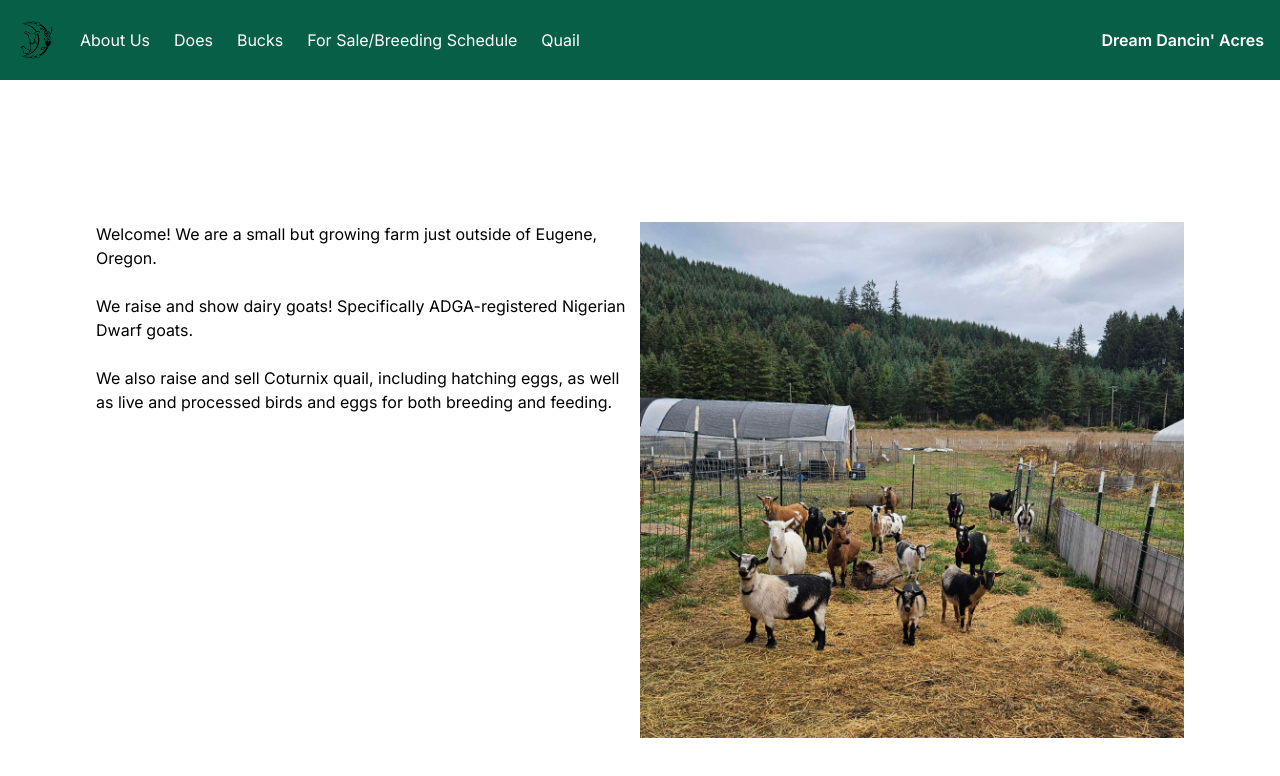
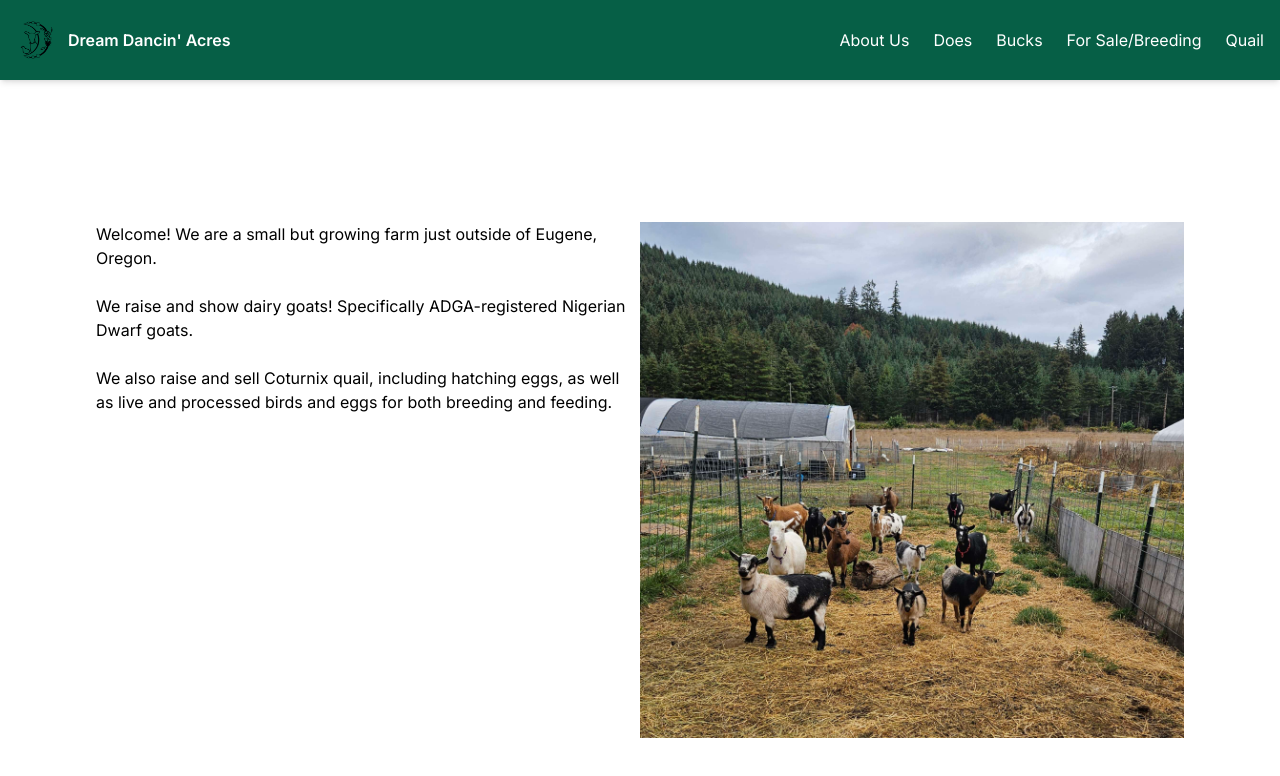
Before and after one commit to shawnaldridge/dreamdancin, a Next.js app: page / in a window 1280 px wide. Shown: the top 776 px of the page. Built offline with nearby package versions, Linux system fonts and the light colour scheme.

Commit message:
responsive menu

```diff
--- a/app/components/navigation/navbar/index.tsx
+++ b/app/components/navigation/navbar/index.tsx
@@ -1,59 +1,128 @@
-import React from "react";
+import React, { useState } from "react";
 import Link from "next/link";
 import Image from 'next/image'
 // import Logo from "./Logo";
 // import Button from "./Button";
 
 const Navbar = () => {
+  const [isMenuOpen, setIsMenuOpen] = useState(false);
+
   return (
     <>
-      <div className="w-full h-20 bg-emerald-800 sticky top-0">
-        <div className="container mx-auto px-4 h-full">
+      <div className="w-full bg-emerald-800 sticky top-0 z-50 shadow-md">
+        <div className="container mx-auto px-4 h-20">
           <div className="flex justify-between items-center h-full">
             {/* <Logo /> */}
+            <div className="flex items-center">
+              <Link href="/" className="flex items-center">
+                <Image
+                  src="/dda_logo_no_bg.jpg"
+                  width={40}
+                  height={40}
+                  alt="farm logo"
+                  className="rounded-full"
+                />
+                <h3 className="text-white font-semibold ml-3">
+                  Dream Dancin&apos; Acres
+                </h3>
+              </Link>
+            </div>
+
+            {/* Desktop Navigation */}
             <ul className="hidden md:flex gap-x-6 text-white items-center">
               <li>
-                <Link href="/">
-                  <Image
-                    src="/dda_logo_no_bg.jpg"
-                    width={40}
-                    height={40}
-                    alt="farm logo"
-                  />
+                <Link href="/about" className="hover:text-emerald-200 transition-colors">
+                  About Us
                 </Link>
               </li>
               <li>
-                <Link href="/about">
-                  <p>About Us</p>
+                <Link href="/does" className="hover:text-emerald-200 transition-colors">
+                  Does
                 </Link>
               </li>
               <li>
-                <Link href="/does">
-                  <p>Does</p>
+                <Link href="/bucks" className="hover:text-emerald-200 transition-colors">
+                  Bucks
                 </Link>
               </li>
               <li>
-                <Link href="/bucks">
-                  <p>Bucks</p>
+                <Link href="/sales" className="hover:text-emerald-200 transition-colors">
+                  For Sale/Breeding
                 </Link>
               </li>
               <li>
-                <Link href="/sales">
-                  <p>For Sale/Breeding Schedule</p>
-                </Link>
-              </li>
-              <li>
-                <Link href="/quail">
-                  <p>Quail</p>
+                <Link href="/quail" className="hover:text-emerald-200 transition-colors">
+                  Quail
                 </Link>
               </li>
             </ul>
-            {/* <Button /> */}
-            <h3 className="text-white font-semibold">
-                Dream Dancin&apos; Acres
-            </h3>
+
+            {/* Mobile Menu Button */}
+            <div className="md:hidden">
+              <button
+                onClick={() => setIsMenuOpen(!isMenuOpen)}
+                className="text-white focus:outline-none"
+              >
+                <svg
+                  className="w-6 h-6"
+                  fill="none"
+                  stroke="currentColor"
+                  viewBox="0 0 24 24"
+                  xmlns="http://www.w3.org/2000/svg"
+                >
+                  {isMenuOpen ? (
+                    <path
+                      strokeLinecap="round"
+                      strokeLinejoin="round"
+                      strokeWidth={2}
+                      d="M6 18L18 6M6 6l12 12"
+                    />
+                  ) : (
+                    <path
+                      strokeLinecap="round"
+                      strokeLinejoin="round"
+                      strokeWidth={2}
+                      d="M4 6h16M4 12h16M4 18h16"
+                    />
+                  )}
+                </svg>
+              </button>
+            </div>
           </div>
         </div>
+
+        {/* Mobile Navigation */}
+        {isMenuOpen && (
+          <div className="md:hidden bg-emerald-700">
+            <ul className="py-2 px-4">
+              <li className="py-2">
+                <Link href="/about" className="text-white hover:text-emerald-200 block">
+                  About Us
+                </Link>
+              </li>
+              <li className="py-2">
+                <Link href="/does" className="text-white hover:text-emerald-200 block">
+                  Does
+                </Link>
+              </li>
+              <li className="py-2">
+                <Link href="/bucks" className="text-white hover:text-emerald-200 block">
+                  Bucks
+                </Link>
+              </li>
+              <li className="py-2">
+                <Link href="/sales" className="text-white hover:text-emerald-200 block">
+                  For Sale/Breeding
+                </Link>
+              </li>
+              <li className="py-2">
+                <Link href="/quail" className="text-white hover:text-emerald-200 block">
+                  Quail
+                </Link>
+              </li>
+            </ul>
+          </div>
+        )}
       </div>
     </>
   );
```
